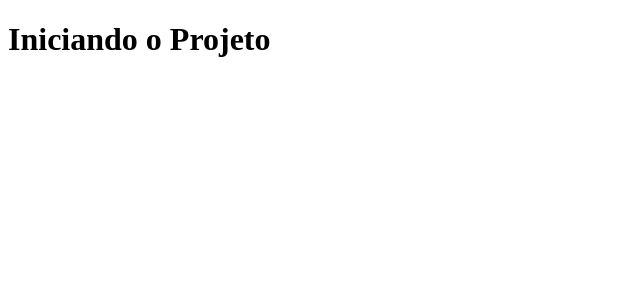
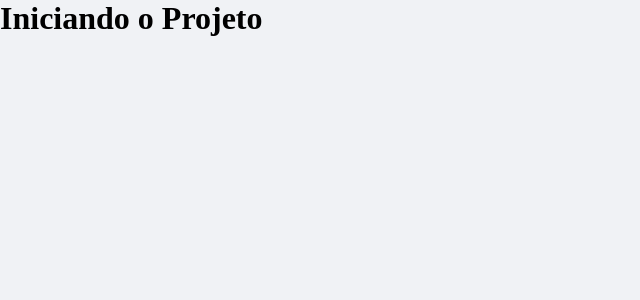
Before and after one commit to RicardoMejolaro/Jornada-ReactJS-Ignite-Rocketseat-Modulo-2, a React (Create React App) app: page / in a window 1280 px wide. Shown: the top 300 px of the page, without its empty margins (0-640 px from the left). Built offline with nearby package versions, Linux system fonts and the light colour scheme.

Commit message:
global styles included

```diff
--- a/src/App.tsx
+++ b/src/App.tsx
@@ -1,8 +1,11 @@
+import { GlobalStyle } from "./styles/global";
+
 
 export function App() {
   return (
     <div className="App">
       <h1>Iniciando o Projeto</h1>
+      <GlobalStyle />
     </div>
   );
 }
--- /dev/null
+++ b/src/styles/global.ts
@@ -0,0 +1,48 @@
+import { createGlobalStyle } from 'styled-components';
+
+export const GlobalStyle = createGlobalStyle`
+    :root {
+        --background: #f0f2f5;
+        --red: #E52E40;
+        --blue: #5429cc;
+
+        --blue-light: #6933FF;
+
+        --text-title: #363F5F;
+        --text-body: #969CB3;
+
+        --shape: #FFFFFF;
+
+    }
+
+    * {
+        margin: 0;
+        padding: 0;
+        box-sizing: border-box;
+    }
+
+    html {
+        @media (max-width: 1080px) {
+            font-size: 93.75%;
+        }
+
+        @media (max-width: 720px) {
+            font-size: 87.5%;
+        }
+    }
+
+    body {
+        background: var(--background);
+        -webkit-font-smoothing: antialiased;
+    }
+
+    button {
+        cursor: pointer;
+    }
+
+    [disabled] {
+        opacity: 0.6;
+        cursor: not-allowed;
+    }
+
+`
```
